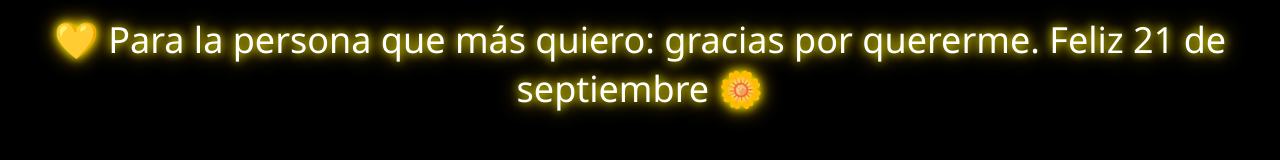
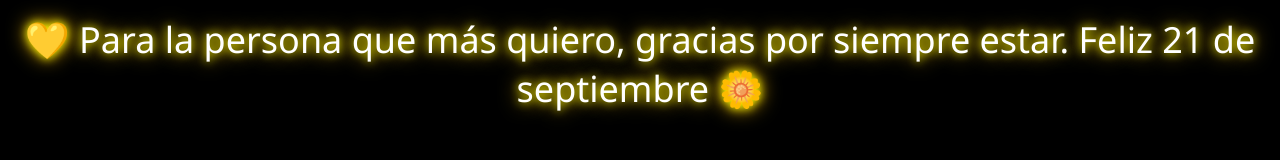
Before and after one commit to JoelCota/Sep21, a plain HTML site: page index.html in a window 1280 px wide. Drawn offline with Linux system fonts and the light colour scheme.

Commit message:
Update index.html

```diff
--- a/index.html
+++ b/index.html
@@ -69,7 +69,7 @@
 </head>
 <body>
   <div class="mensaje">
-    💛 Para la persona que más quiero: gracias por quererme.
+    💛 Para la persona que más quiero, gracias por siempre estar.
     Feliz 21 de septiembre 🌼
   </div>
 
```
